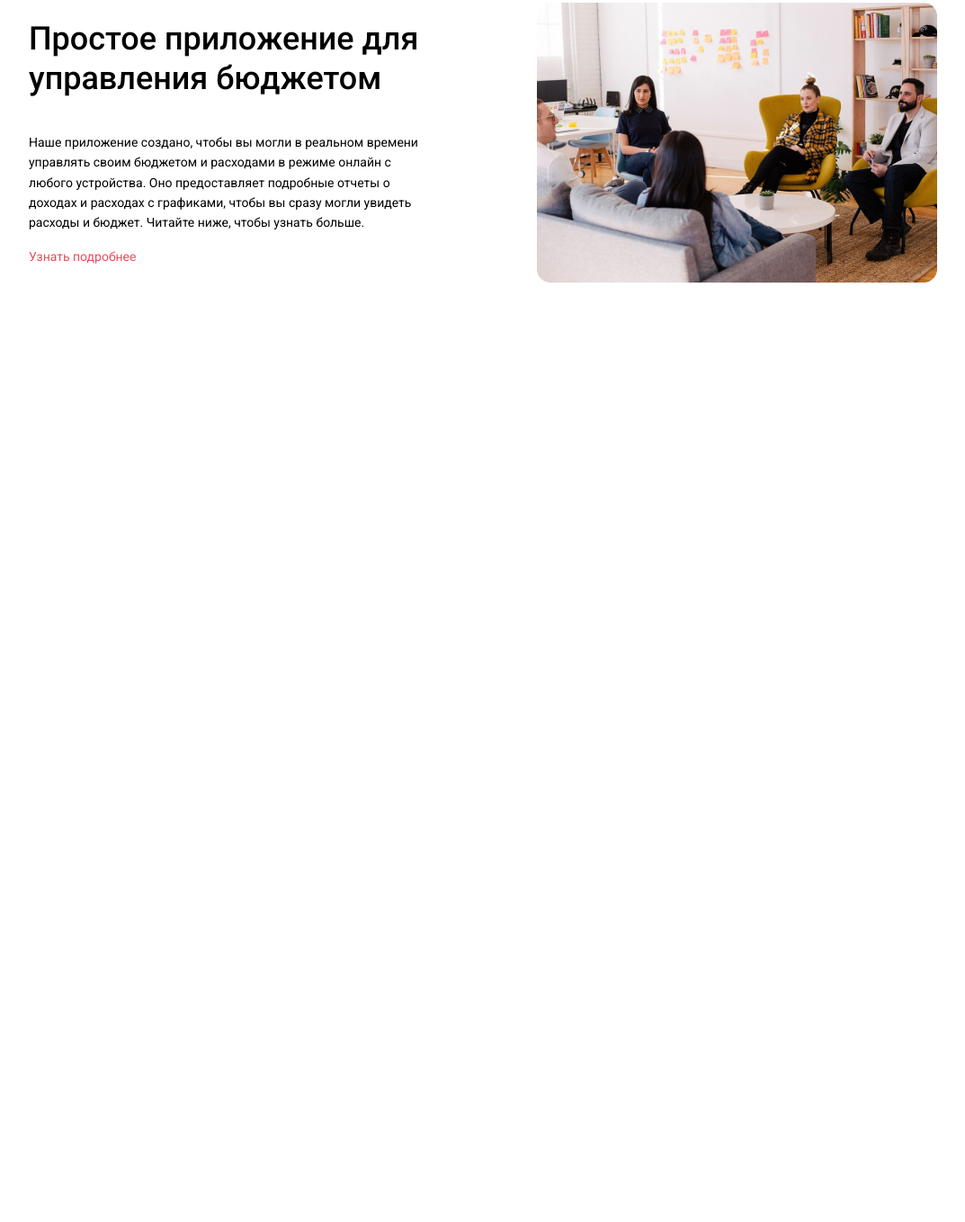
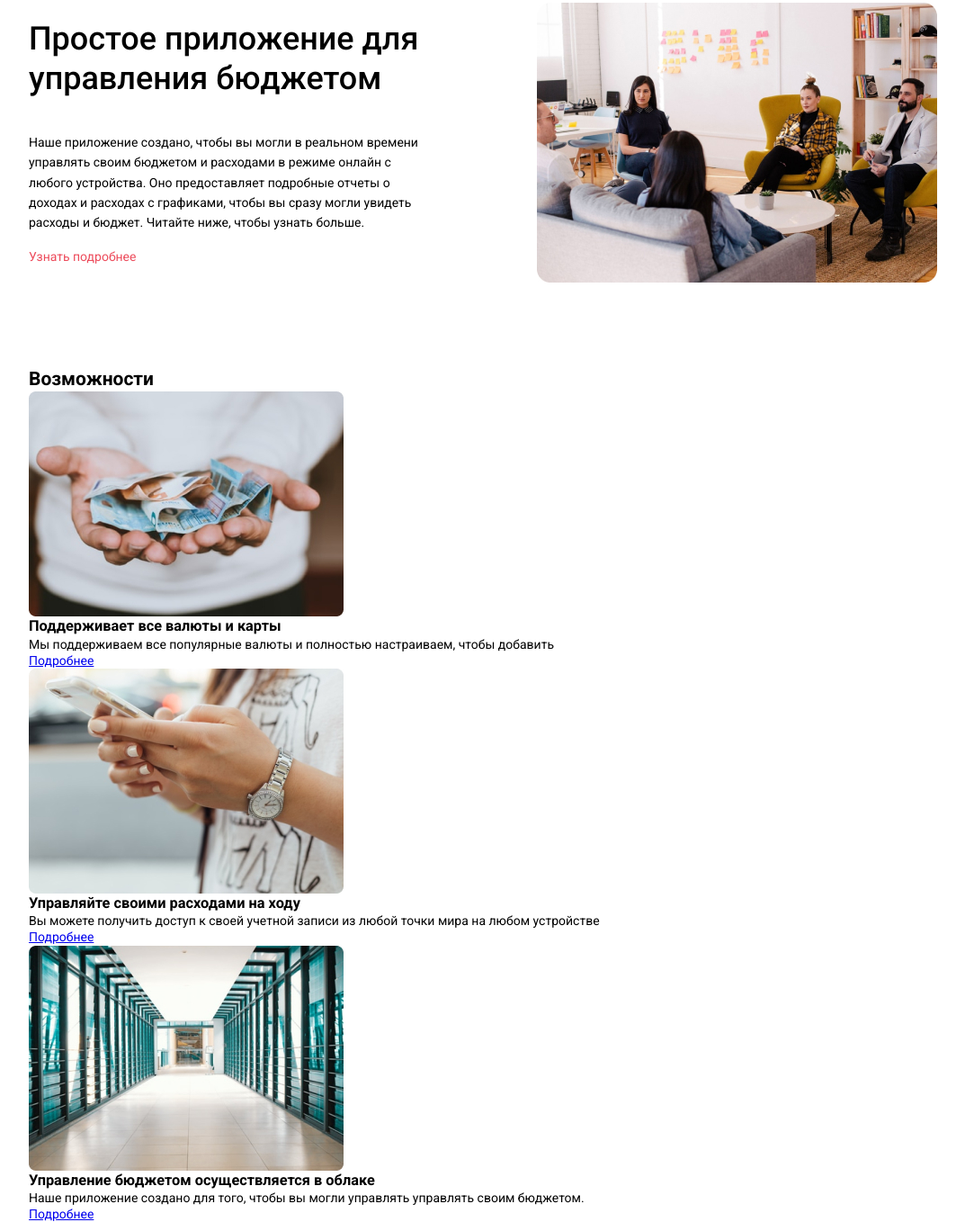
Before and after one commit to PaneRoman/CloudBudget_verstkaPractic, a website: page index.html in a window 1280 px wide. Shown: the part 877-2235 px from the top of the page at 90% size, without its empty margins (68-1141 px from the left). Before the commit the page ends 1285 px from the top, so only its background shows below. Drawn offline with nearby package versions, Linux system fonts and the light colour scheme; files that its build step writes are made by us from their sources.

Commit message:
add capabitities block tags

```diff
--- a/index.html
+++ b/index.html
@@ -56,5 +56,39 @@
             </div>
         </div>
     </section>
+
+    <section class="capabilities">
+        <div class="wrap">
+            <div class="capabilities-header">
+                <h2>Возможности</h2>
+            </div>
+            <div class="capabilities-content">
+                <div class="capabilities-item">
+                    <img src="img/pos1.jpg" alt="post1 image">
+                    <div class="item-text">
+                        <h3>Поддерживает все валюты и карты</h3>
+                        <p>Мы поддерживаем все популярные валюты и полностью настраиваем, чтобы добавить</p>
+                        <a href="#">Подробнее</a>
+                    </div>
+                </div>
+                <div class="capabilities-item">
+                    <img src="img/pos2.jpg" alt="post2 image">
+                    <div class="item-text">
+                        <h3>Управляйте своими расходами на ходу</h3>
+                        <p>Вы можете получить доступ к своей учетной записи из любой точки мира на любом устройстве</p>
+                        <a href="#">Подробнее</a>
+                    </div>
+                </div>
+                <div class="capabilities-item">
+                    <img src="img/pos3.jpg" alt="post3 image">
+                    <div class="item-text">
+                        <h3>Управление бюджетом осуществляется в облаке</h3>
+                        <p>Наше приложение создано для того, чтобы вы могли управлять управлять своим бюджетом. </p>
+                        <a href="#">Подробнее</a>
+                    </div>
+                </div>
+            </div>
+        </div>
+    </section>
 </body>
 </html>
```
Also changed, not shown: build/index.html.
